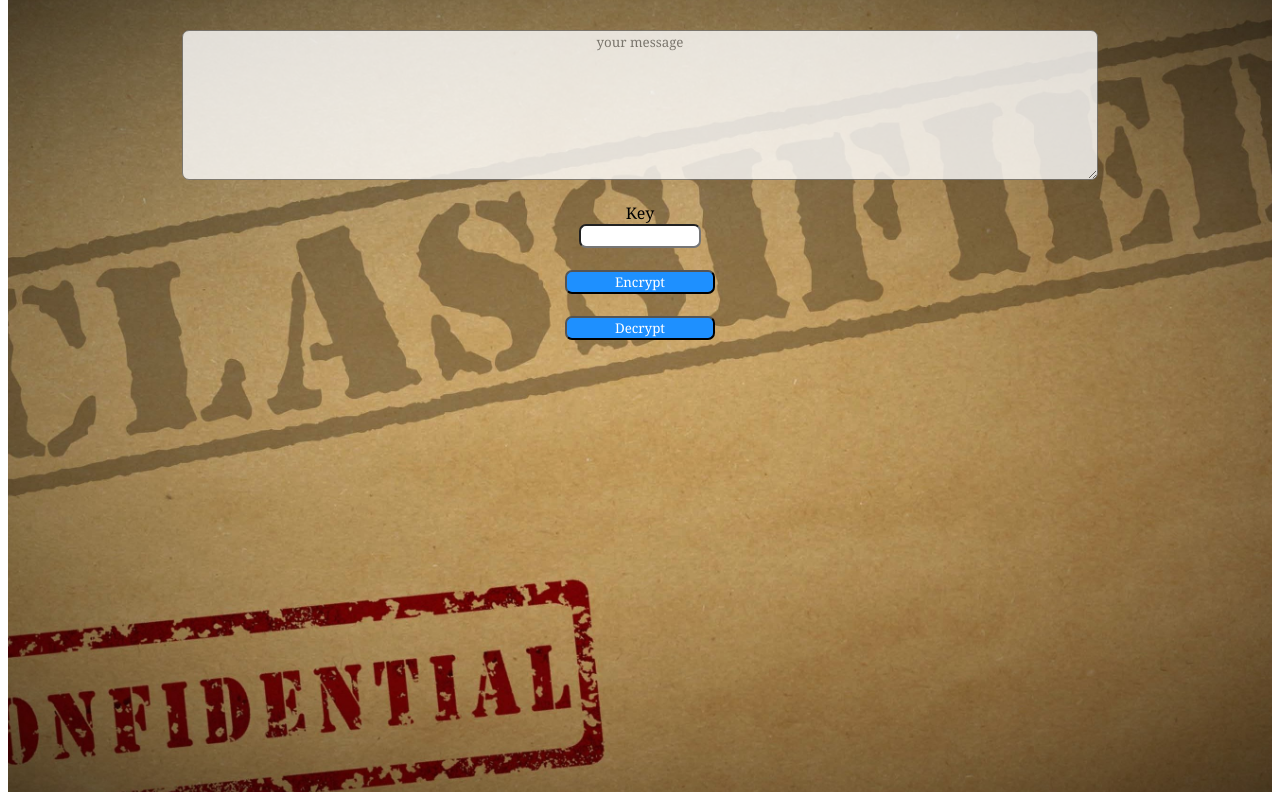
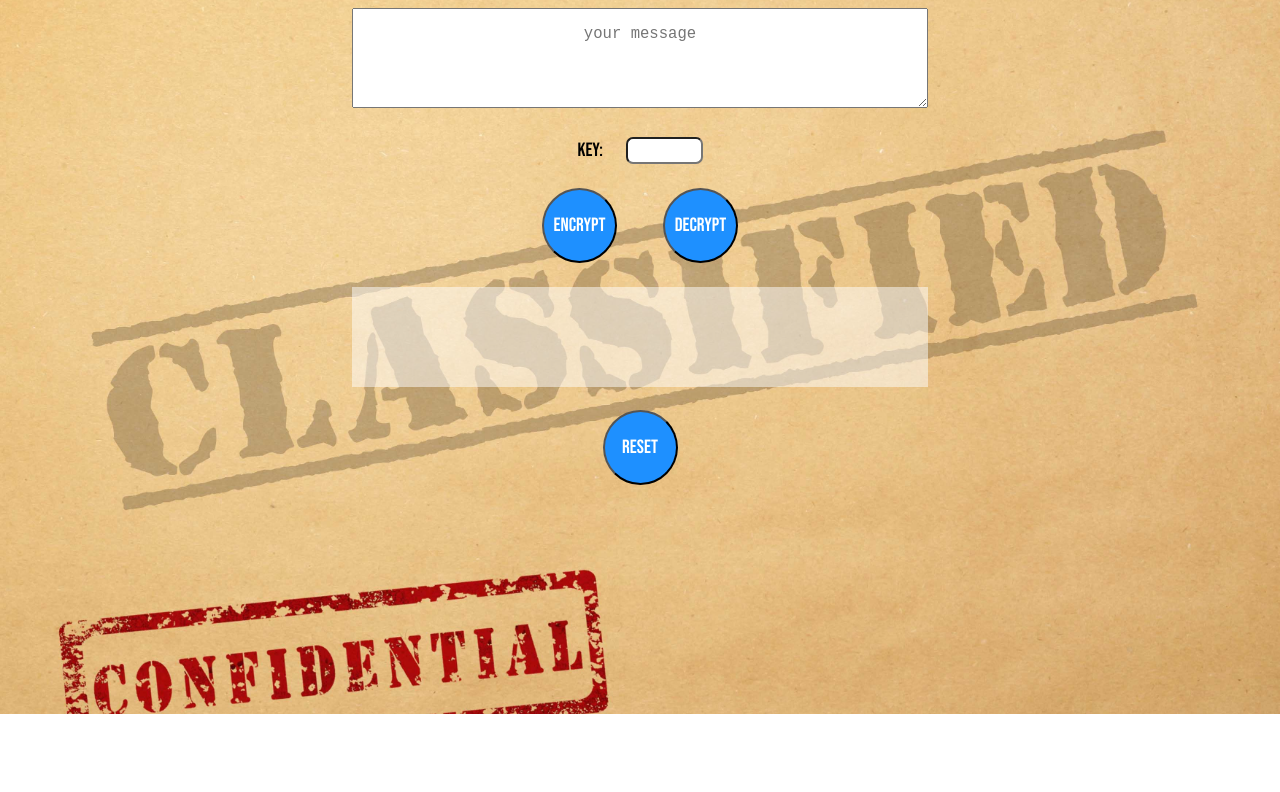
Before and after one commit to deltadesign/caesarcipher, a website: page index.html in a window 1280 px wide. Shown: the part 86-878 px from the top of the page. After the commit the page ends 800 px from the top, so only its background shows below. Drawn offline with Linux system fonts and the light colour scheme.

Commit message:
new layout and reset button added

```diff
--- a/cipherScript.js
+++ b/cipherScript.js
@@ -51,3 +51,9 @@ const decode = () => {
 document.getElementById("result").innerHTML = resultArray.join('');
 
 }
+
+const reset = () => {
+  document.getElementById("userInput").value = "";
+  document.getElementById("num").value = "";
+  document.getElementById("result").innerHTML = "";
+}
--- a/index.html
+++ b/index.html
@@ -1,30 +1,32 @@
 <!DOCTYPE html>
 <html lang="en">
+
 <head>
   <meta charset="UTF-8">
   <meta name="viewport" content="width=device-width, initial-scale=1.0">
-  <link rel ="stylesheet" type="text/css" href="styles.css">
+  <link rel="stylesheet" type="text/css" href="styles.css">
   <title>SSMS</title>
 </head>
-  <body>
+
+<body>
     <div id="container">
-      <main>
       <h1 id="title">Super Secret Message Service</h1>
-      <br/>
-      <textarea class="textbox" id ="userInput" rows="8" placeholder="your message"></textarea>
-      <br/>
-      <label for="num">Key</label>
-      <input type="number" class ="keybox" id = "num">
-      <br/>
-      <input type="button" class ="btn" onclick ="encode()" value="Encrypt">
-      <br/>
-      <input type="button" class ="btn" onclick ="decode()" value="Decrypt">
-      <br/> <br/>
+      <textarea class="textbox" id="userInput" placeholder="your message"></textarea>
+      <div class="key-wrapper">
+      <label for="num">Key:</label>
+      <input type="number" class="keybox" id="num">
+      </div>
+      <div class="btn-wrapper">
+      <input type="button" class="btn" onclick="encode()" value="Encrypt">
+      <input type="button" class="btn" onclick="decode()" value="Decrypt">
+    </div>
+    <!-- <img src="./images/loading.gif" alt="a loading wheel" class="loading"> -->
+    <div id="result"></div>
+    <input type="button" class="btn" onclick="reset()" value="Reset">
+    </div>
 
-      <div id="result"></div>
-      </main>
-      </div>
+    <!-- SCRIPT TAGS -->
+  <script src="cipherScript.js" type="text/Javascript"></script>
+</body>
 
-  <script src="cipherScript.js" type = "text/Javascript"></script>
-  </body>
 </html>
--- a/styles.css
+++ b/styles.css
@@ -1,64 +1,115 @@
-*
-{
-  font-family: cambria;
+/* IMPORTS */
+@import url('https://fonts.googleapis.com/css2?family=Bebas+Neue&display=swap'); /*font-family: 'Bebas Neue', cursive;*/
+
+* {
+  margin: 0;
+  padding: 0;
+  box-sizing: border-box;
 }
 
-.btn
-{
-  border-radius: 7px;
+body {
+  display: flex;
+  justify-content: center;
+  background: url(./images/Top-secret-background\ -\ Copy.jpg);
+  background-size: cover;
+  background-repeat: none;
+}
+
+.btn-wrapper {
+  display: flex;
+  justify-content: center;
+  margin-top: 1.5em;
+}
+
+.btn {
+  width: 75px;
+  height: 75px;
+  margin: 0 1.2em;
+  border-radius: 50%;
+  font-family: 'Bebas Neue', cursive;
+  font-size: 1.2em;
   background-color: dodgerblue;
   color : white;
-  width: 150px
+  transition: 0.4s;
 }
 
-.btn:hover
-{
+.btn:hover {
   cursor: pointer;
   color: dodgerblue;
   background-color: white;
 }
 
-.textbox{
+.btn:active {
+  transform: scale(0.95);
+}
+
+.btn:focus {
+  outline: none;
+}
+
+.textbox {
+  min-width: 60%;
+  max-width: 80%;
+  min-height: 100px;
+  margin-top: 1.5em;
+  padding: 1em 0.5em;
+  text-align: center;
+  font-family: monospace;
+  font-size: 1.2em;
+}
+
+.key-wrapper {
   display: flex;
-  flex-wrap: wrap;
+  align-items: center;
+  margin-top: 1.5em;
+  font-family: 'Bebas Neue', cursive;
+  font-size: 1.2em;
+}
+
+.keybox {
+  display: flex;
+  font-size: 1em;
+  font-family: 'Bebas Neue', cursive;
   border-radius: 7px;
   text-align: center;
-  width: 80%;
-  opacity: 80%;
-
+  width: 10ch;
+  margin-left: 1.2em;
 }
 
-.keybox{
-  display: flex;
-  border-radius: 7px;
-  text-align: center;
-  width: 10%;
-}
-
-#container
-{
-  display: flex;
-  flex-direction: column;
-  /* justify-content: center; */
-  align-items: center;
-  background: url('images/Top-secret-background.jpg') no-repeat center center;
-  background-size: cover;
-  width: 100%;
-  min-height: 980px;
-
-}
-
-#title
-{
-  text-decoration: underline;
-
-}
-
-main
-{
+#container {
+  width: 75%;
+  height: 100vh;
   display: flex;
   flex-direction: column;
   align-items: center;
-  width: 90%;
+}
 
+#title {
+  text-decoration: underline;
+  font-family: 'Bebas Neue', cursive;
+  margin-top: 1em;
 }
+
+#result {
+  font-family: monospace;
+  font-size: 1.2em;
+  text-align: center;
+  display: inline;
+  min-width: 60%;
+  min-height: 100px;
+  margin: 1.5em 0;
+  padding: 1em 0.5em;
+  background-color: rgba(255, 255, 255, 0.5);
+}
+
+@media (max-width: 768px) {
+  #container {
+    width: 95%;
+  }
+  .textbox {
+    min-width: 95%;
+  }
+  #result {
+    min-width: 95%;
+  }
+}
```
Also changed, not shown: images/loading.gif (added).
